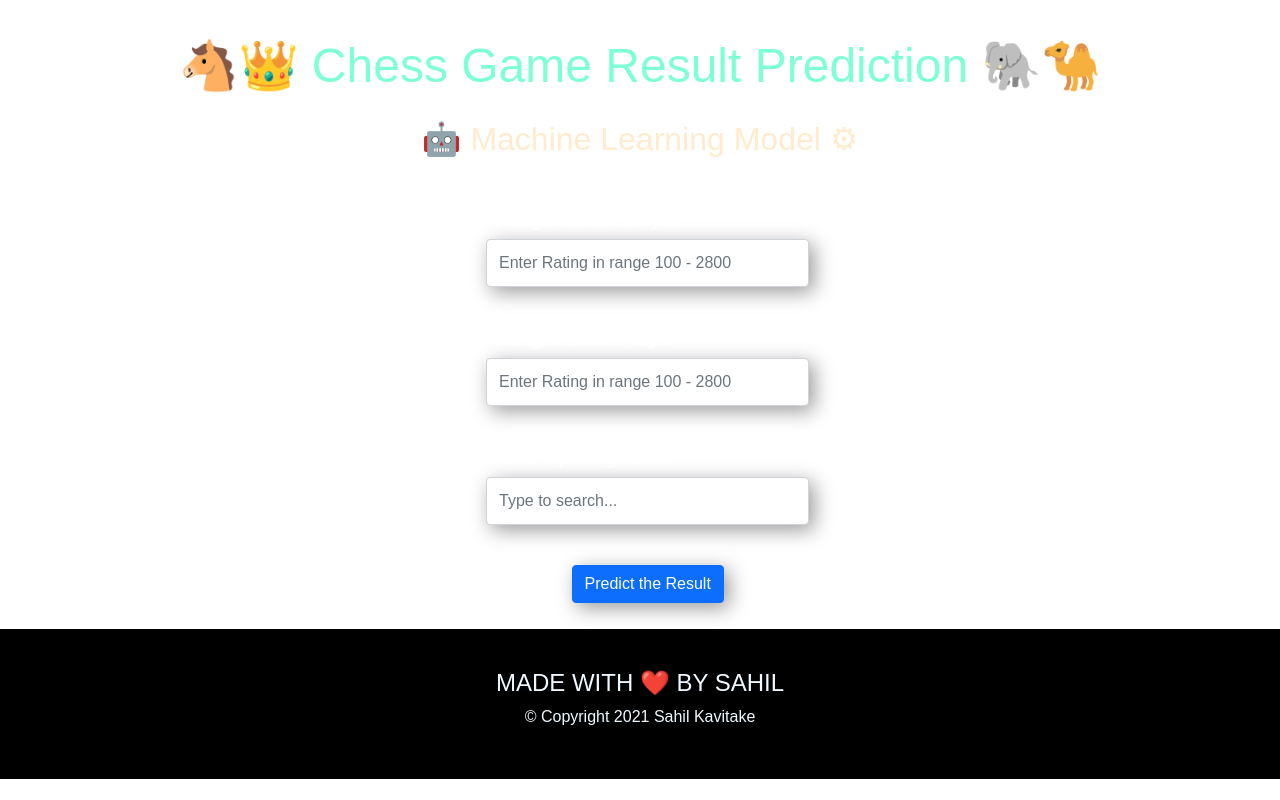
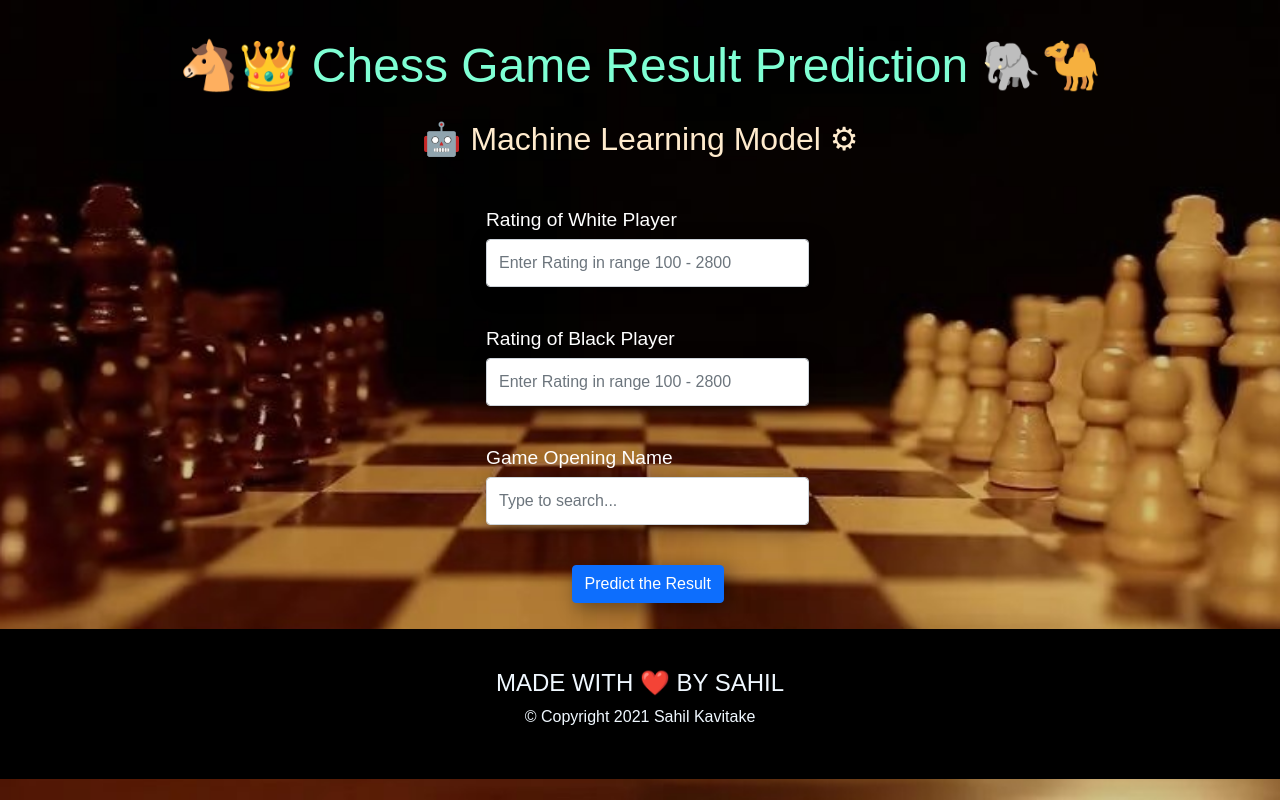
Before and after one commit to SahilSK202/Chess-Game-Result-Prediction, a Flask app: page / in a window 1280 px wide. Run offline with Flask 2, Linux system fonts and the light colour scheme; parts of the project's set-up code (start-up, migrations or seed data) failed here and were passed over.

Commit message:
Update layout.html

```diff
--- a/templates/layout.html
+++ b/templates/layout.html
@@ -10,6 +10,18 @@
 
 
     <link rel="stylesheet" href="{{ url_for('static', filename='css/style.css') }}">
+    <style>
+        body{
+         background: url(../static/images/chessbg2.jpg) no-repeat center center fixed;
+/*     background-image: url('/chessbg2.jpg') no-repeat center center fixed; */
+
+
+    -webkit-background-size: cover;
+    -moz-background-size: cover;
+    -o-background-size: cover;
+    background-size: cover;
+        }
+    </style>
 
     {% block title %}
 
```
